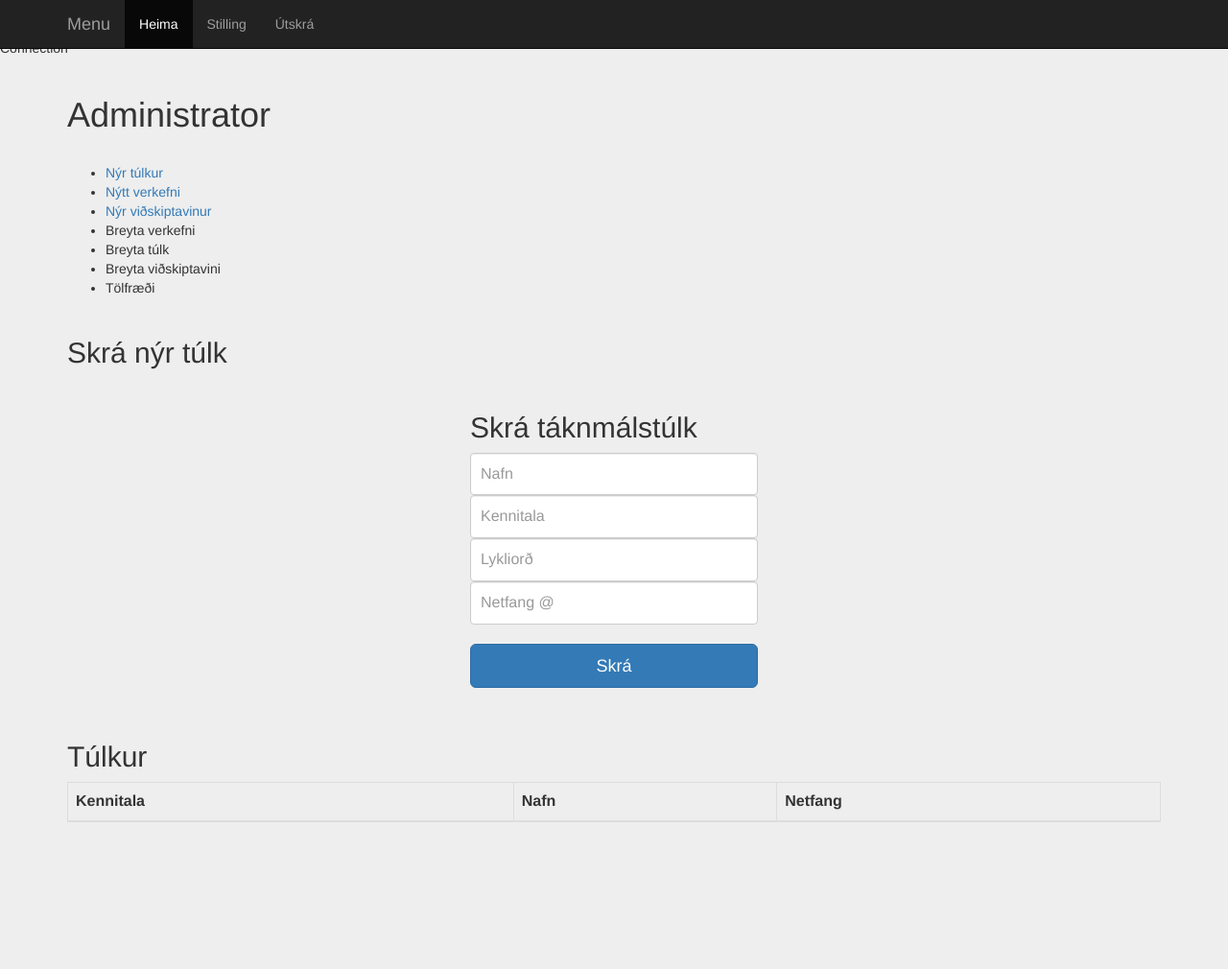
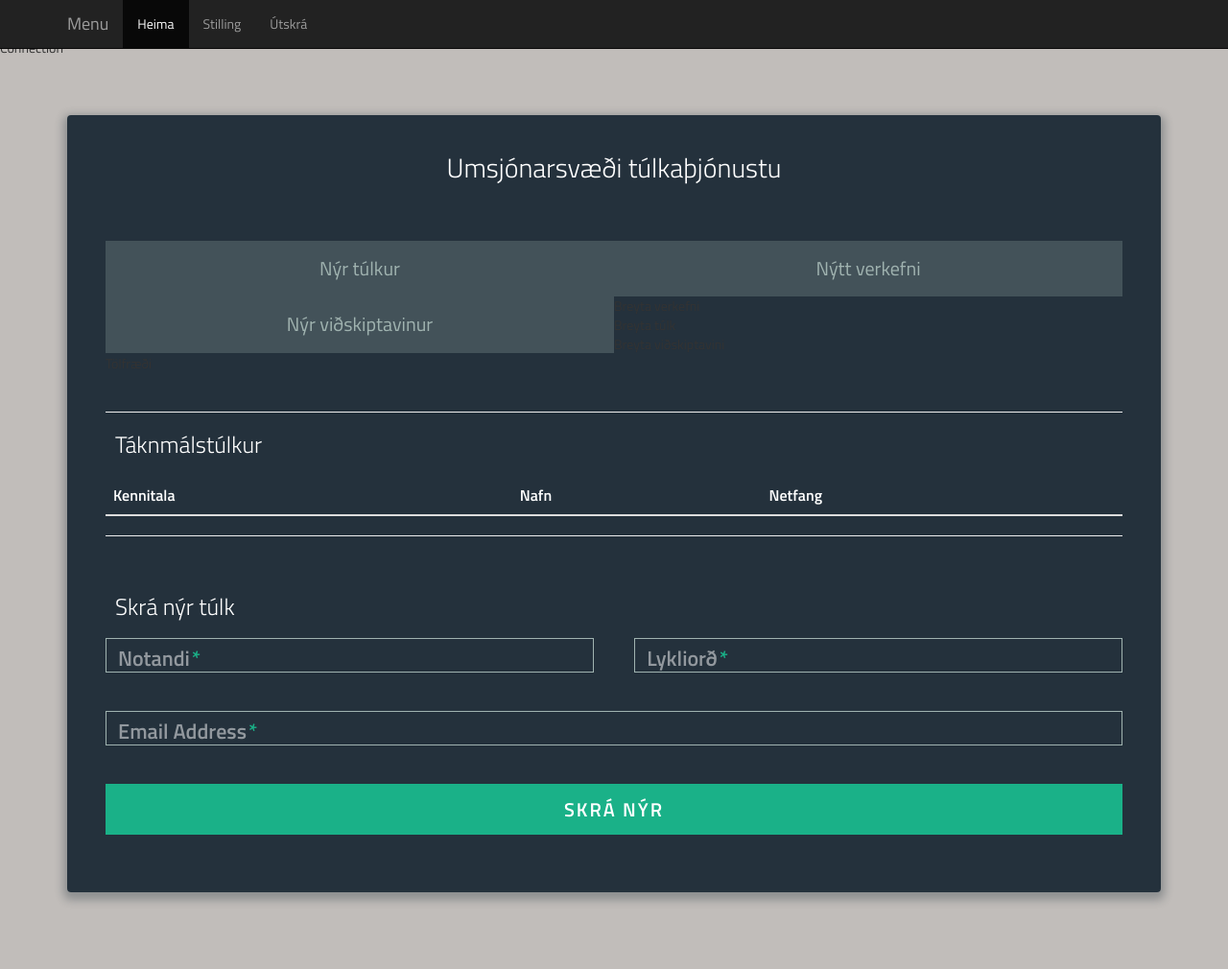
Before and after one commit to ArniZenux/Dagbok_tulks, a PHP site: page /tulkur.php in a window 1280 px wide. Shown: the whole page at 96% size. Before the commit the page ends 857 px from the top, so only its background shows below. Run offline with PHP 8.4, Linux system fonts and the light colour scheme; data that the repository does not hold is empty; some libraries are stand-ins or nearby versions.

Commit message:
'asdfasdfdas'

```diff
--- a/css/style.css
+++ b/css/style.css
@@ -14,8 +14,8 @@ body {
 a {
   text-decoration: none;
   color: #1ab188;
-  -webkit-transition: .5s ease;
-  transition: .5s ease;
+  /*-webkit-transition: .5s ease;
+  transition: .5s ease;*/
 }
 a:hover {
   color: #179b77;
@@ -60,8 +60,8 @@ a:hover {
   width: 50%;
   text-align: center;
   cursor: pointer;
-  -webkit-transition: .5s ease;
-  transition: .5s ease;
+  /*-webkit-transition: .5s ease;
+  transition: .5s ease;*/
 }
 .tab-group li a:hover {
   background: #179b77;
--- a/tulkur.php
+++ b/tulkur.php
@@ -40,6 +40,10 @@ $msg = '<br>';
     <!-- Custom styles for this template -->
     <link href="signin.css" rel="stylesheet">
 
+    <link href='https://fonts.googleapis.com/css?family=Titillium+Web:400,300,600' rel='stylesheet' type='text/css'>
+    <link rel="stylesheet" href="https://cdnjs.cloudflare.com/ajax/libs/normalize/5.0.0/normalize.min.css">
+    <link rel="stylesheet" href="css/style.css">
+
 </head>
 <body onload="viewData()">
 <nav class="navbar navbar-inverse navbar-fixed-top">
@@ -66,10 +70,10 @@ $msg = '<br>';
     <br><br>
 
     <div class="container">
-
-      <h1>Administrator</h1>
+     <div class="form_home">
+            <h1>Umsjónarsvæði túlkaþjónustu</h1>
             <br>
-      <ul>
+            <ul class="tab-group">
                <li><a href="tulkur.php">Nýr túlkur</a></li>
                <li><a href="verkefni.php">Nýtt verkefni</a></li>
                <li><a href="vidskiptavinur.php">Nýr viðskiptavinur</a></li>
@@ -80,28 +84,8 @@ $msg = '<br>';
             </ul>
 
             <hr>
-
-      <h2>Skrá nýr túlk</h2>
-        <form method="POST" action="" class="form-signin">
-            <h2 class="form-signin-heading">Skrá táknmálstúlk</h2>
-            <!-- <label for="inputEmail" class="sr-only">Nafn</label> -->
-            <input type="text" id="inputEmail" class="form-control" placeholder="Nafn" name="username">
-
-            <!-- <label for="inputPassword" class="sr-only">Kennitala</label> -->
-            <input type="text" id="inputPassword" class="form-control" placeholder="Kennitala" name="kennitala">
-
-            <label for="inputPassword" class="sr-only">Sími (GSM)</label>
-            <input type="text" id="inputPassword" class="form-control" placeholder="Lykliorð" name="password">
-            <label for="inputPassword" class="sr-only">Netfang @</label>
-            <input type="text" id="inputPassword" class="form-control" placeholder="Netfang @" name="netfang">
-            <br>
-            <input class="btn btn-lg btn-primary btn-block" type="submit" name="submit-in" value="Skrá">
-          </form>
-      <?php
-        echo $msg;
-      ?>
-      <h2>Túlkur</h2>
-      <table id="tabledit" class="table table-bordered table-striped">
+            <h3>Táknmálstúlkur</h3>
+            <table id="tabledit" class="table  table-striped">
               <thead>
                 <tr>
                   <th>Kennitala</th>
@@ -112,6 +96,54 @@ $msg = '<br>';
               <tbody>
               </tbody>
             </table>
+
+            <hr>
+            <br><br>
+
+            <h3>Skrá nýr túlk</h3>
+             <!--
+              <form method="POST" action="" class="form-signin">
+                  <h2 class="form-signin-heading">Skrá táknmálstúlk</h2>
+                  <label for="inputEmail" class="sr-only">Nafn</label>
+                  <input type="text" id="inputEmail" class="form-control" placeholder="Nafn" name="username">
+
+                  <label for="inputPassword" class="sr-only">Kennitala</label>
+                  <input type="text" id="inputPassword" class="form-control" placeholder="Kennitala" name="kennitala">
+
+                  <label for="inputPassword" class="sr-only">Sími (GSM)</label>
+                  <input type="text" id="inputPassword" class="form-control" placeholder="Lykliorð" name="password">
+                  <label for="inputPassword" class="sr-only">Netfang @</label>
+                  <input type="text" id="inputPassword" class="form-control" placeholder="Netfang @" name="netfang">
+                  <br>
+                  <input class="btn btn-lg btn-primary btn-block" type="submit" name="submit-in" value="Skrá">
+                </form>
+                -->
+                  <div class="top-row">
+                        <div class="field-wrap">
+                        <label>
+                          Notandi<span class="req">*</span>
+                        </label>
+                        <input type="text" required autocomplete="off" name="username">
+                      </div>
+                       <div class="field-wrap">
+                        <label>
+                         Lykliorð<span class="req">*</span>
+                        </label>
+                        <input type="text" required autocomplete="off" name="password">
+                       </div>
+                  </div>
+                     <div class="field-wrap">
+                      <label>
+                        Email Address<span class="req">*</span>
+                      </label>
+                      <input type="email"required autocomplete="off"/>
+                    </div>
+                  <button type="submit" class="button button-block" name="submit-new">Skrá nýr</button>
+            <?php
+              echo $msg;
+            ?>
+
+     </div>
     </div>
 
   <!-- Javascript - Jquery core -->
```
Lines whose indentation alone changed are shown as unchanged.
